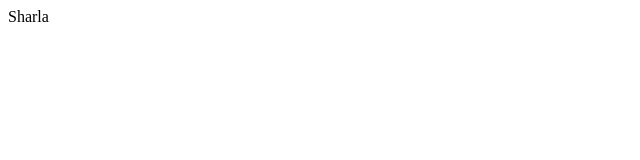
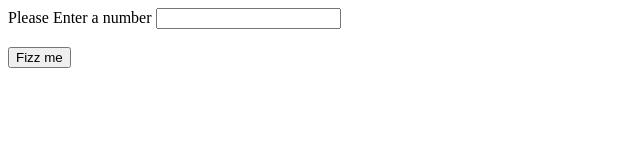
Before and after one commit to EnricoDreyer/Fizz, a plain HTML site: page index.html in a window 1280 px wide. Shown: the whole page, without its empty margins (0-640 px from the left). Drawn offline with nearby package versions, Linux system fonts and the light colour scheme.

Commit message:
Added functionality of fizz

```diff
--- a/index.html
+++ b/index.html
@@ -1 +1,47 @@
-Sharla
+<!DOCTYPE html>
+<html>
+
+<head>
+    <script src="https://ajax.googleapis.com/ajax/libs/jquery/3.6.4/jquery.min.js"></script>
+</head>
+
+<body>
+
+    <label for="number">Please Enter a number</label>
+    <input type="text" id="number" name="number"><br><br>
+    <button type="button" onclick="calculateFizz()">Fizz me</button>
+
+</body>
+</html>
+
+<script>
+    function calculateFizz(){
+        debugger
+        var number = parseInt($('#number').val());
+
+        let outputList = [{}];
+
+        for (let i = 1; i < number; i++) {
+            if( (i % 3 == 0) && (i % 5 == 0)){
+                outputList.push({
+                    number: i,
+                    fizz: "FizzBuzz"
+                });
+            } else if (i % 3 == 0){
+                outputList.push({
+                    number: i,
+                    fizz: "Fizz"
+                });
+            } else {
+                outputList.push({
+                    number: i,
+                    fizz: "buzz"
+                });
+            }
+        }
+
+        debugger
+        var temp = outputList;
+    }
+
+</script>
```
